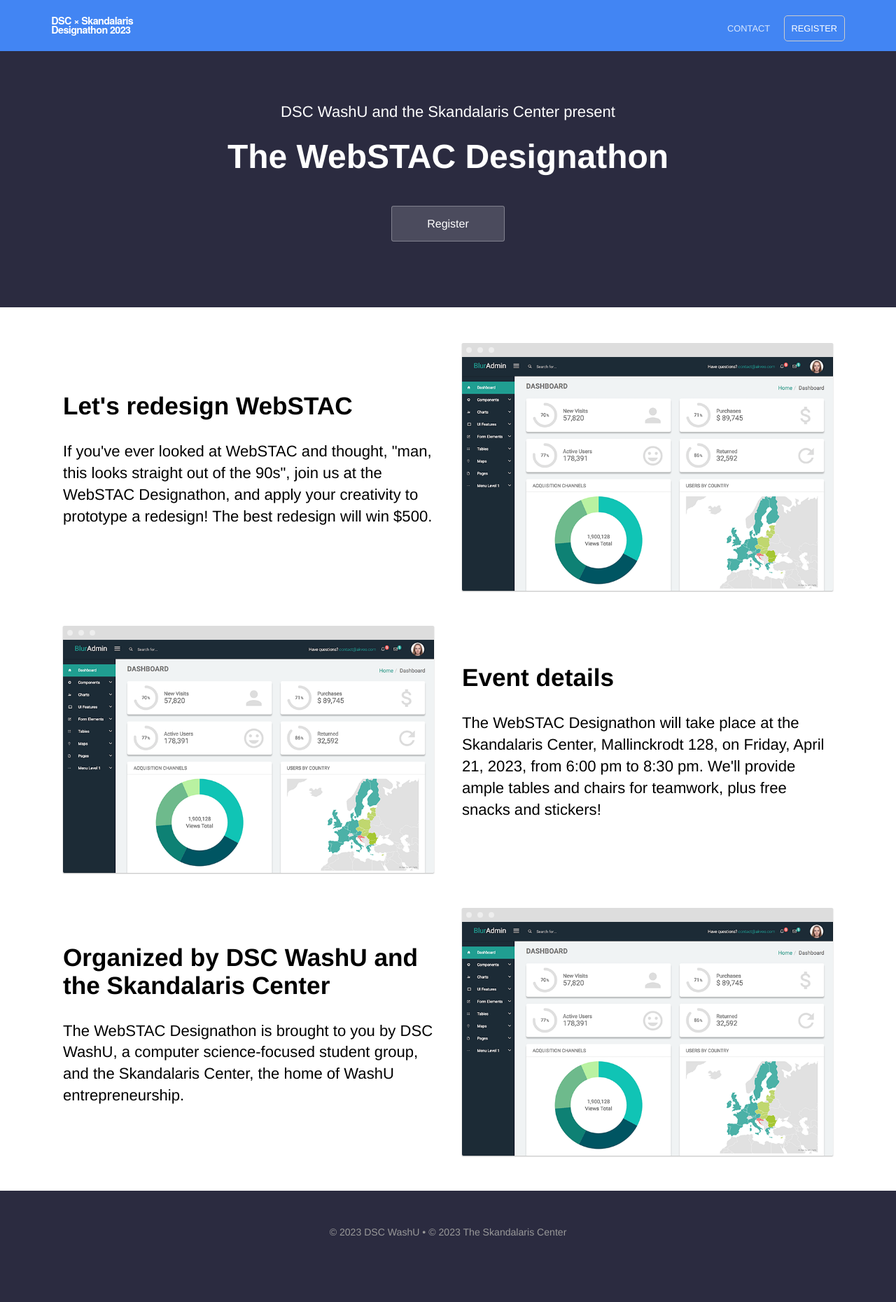
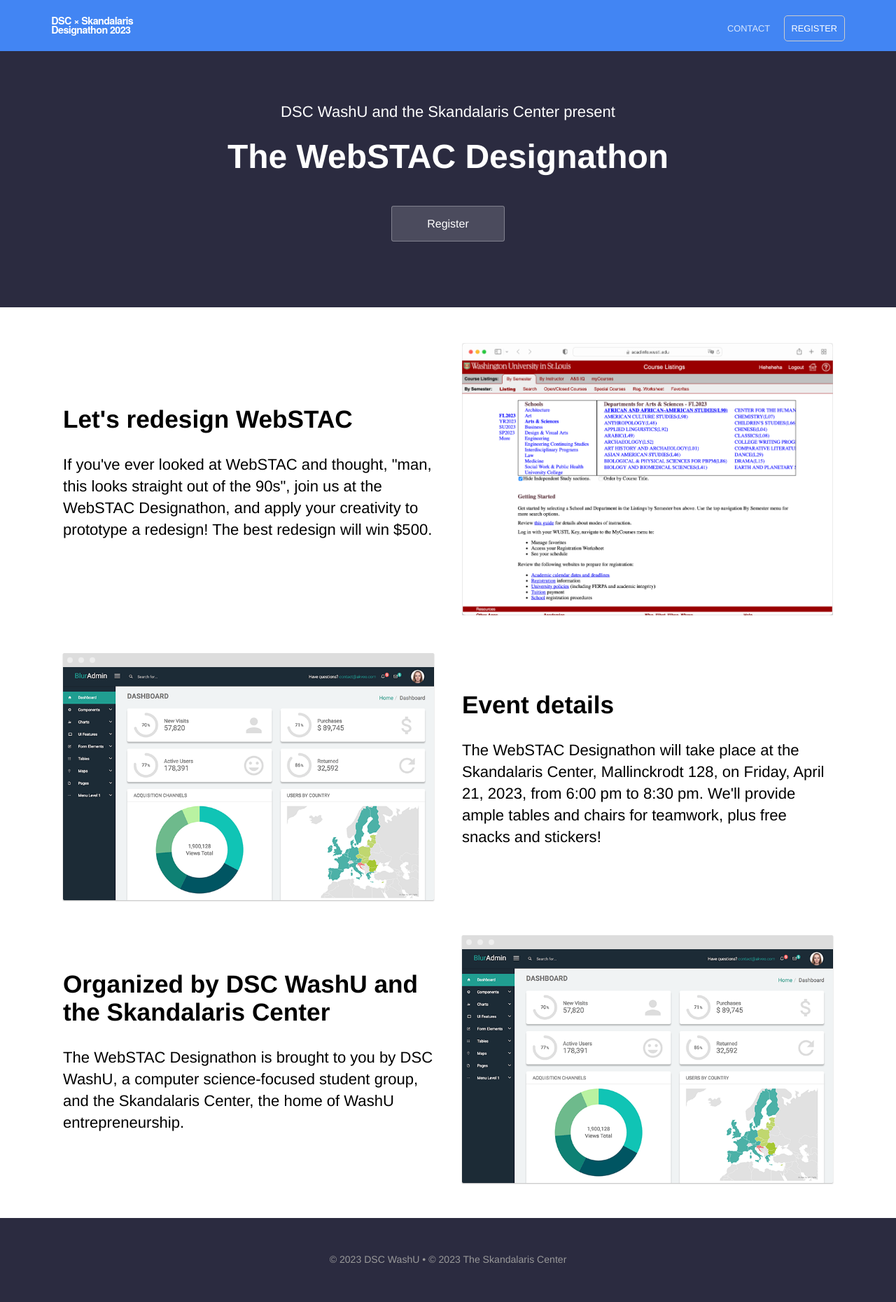
Before and after one commit to dscwashu/webstacdesignathon, a Jekyll site: the page built from index.html, in a window 1280 px wide. Shown: the whole page at 70% size. Built offline with Jekyll 4.4.1, drawn with Linux system fonts in a browser that asks for light colours; the list of posts is cut into pages by our own code; before the commit the page ends 1821 px from its top, so only the background shows below that.

Commit message:
Add webstac picture
It's too big, resize it

```diff
--- a/index.html
+++ b/index.html
@@ -18,7 +18,7 @@
 				<p>If you've ever looked at WebSTAC and thought, "man, this looks straight out of the 90s", join us at the WebSTAC Designathon, and apply your creativity to prototype a redesign! The best redesign will win $500.</p>
 			</div>
 			<div class="image">
-				<img src="{{ site.baseurl }}/images/dashboard.png" alt="Screenshot" class="screenshot editable" />
+				<img src="{{ site.baseurl }}/images/webstac.png" alt="Screenshot" />
 			</div>
 		</div>
 	</section>
```
Also changed, not shown: images/webstac.png (added).
